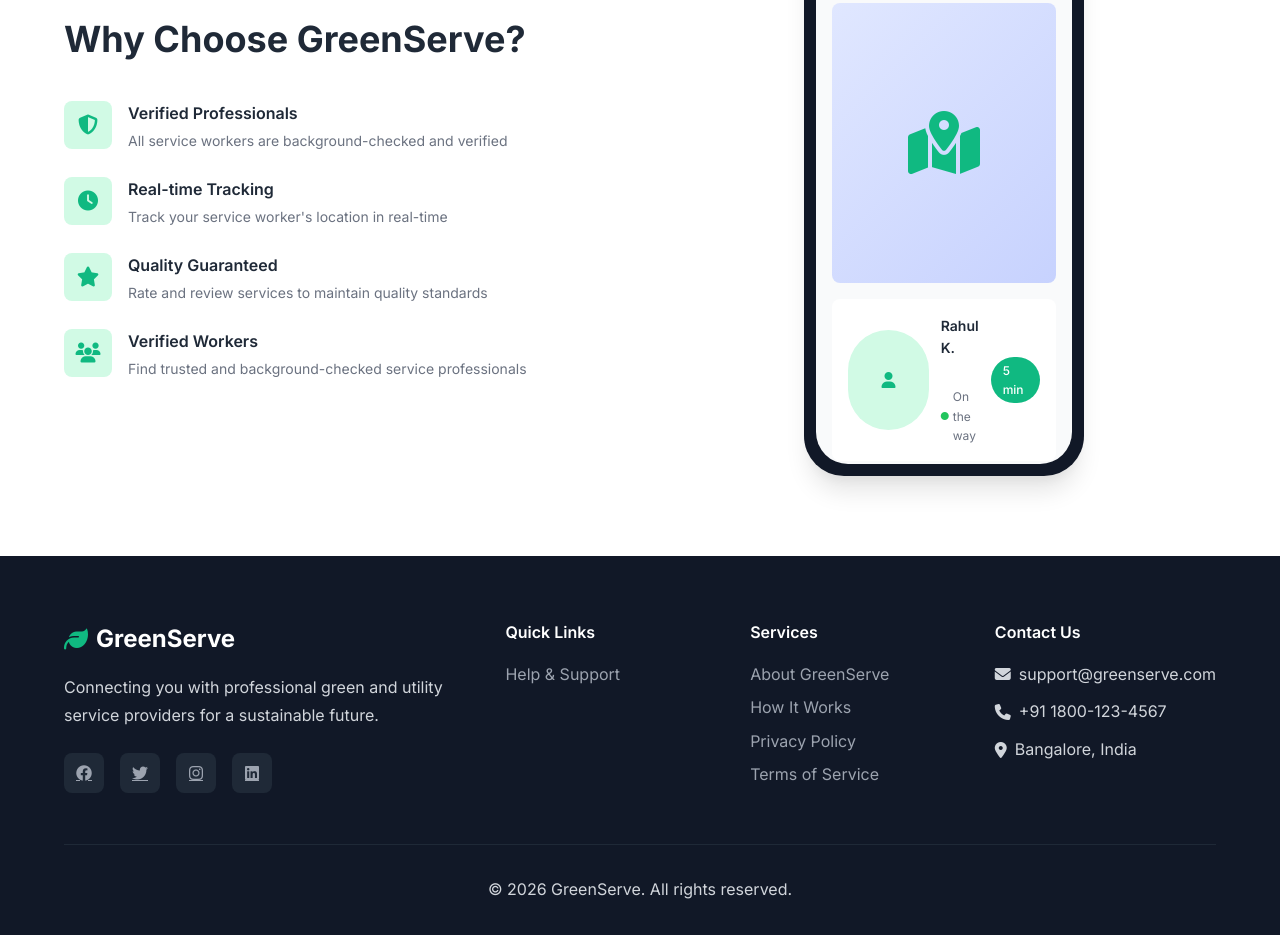
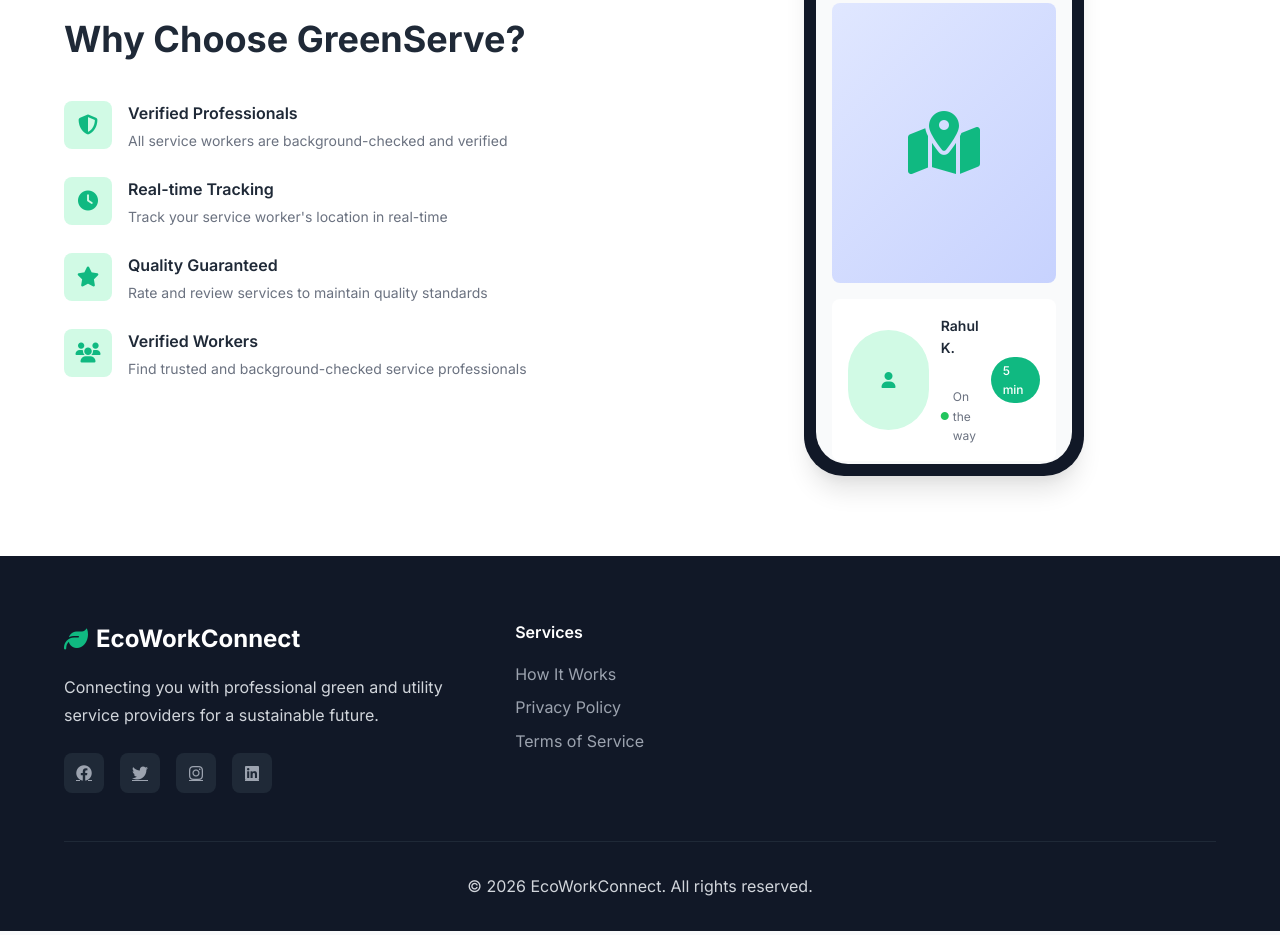
Before and after one commit to samba779/greenserve-platform, a website: page index.html in a window 1280 px wide. Shown: the part 1336-2271 px from the top of the page. Drawn offline with Linux system fonts and the light colour scheme.

Commit message:
ui: remove Help & Support, Contact Us, About sections from footer

```diff
--- a/index.html
+++ b/index.html
@@ -182,7 +182,7 @@
                 <div class="footer-brand">
                     <a href="index.html" class="footer-logo">
                         <i class="fas fa-leaf"></i>
-                        <span>GreenServe</span>
+                        <span>EcoWorkConnect</span>
                     </a>
                     <p>Connecting you with professional green and utility service providers for a sustainable future.</p>
                     <div class="social-links">
@@ -193,29 +193,16 @@
                     </div>
                 </div>
                 <div class="footer-links">
-                    <h4>Quick Links</h4>
-                    <ul>
-                        <li><a href="#">Help & Support</a></li>
-                    </ul>
-                </div>
-                <div class="footer-links">
                     <h4>Services</h4>
                     <ul>
-                        <li><a href="#">About GreenServe</a></li>
                         <li><a href="#">How It Works</a></li>
                         <li><a href="#">Privacy Policy</a></li>
                         <li><a href="#">Terms of Service</a></li>
                     </ul>
                 </div>
-                <div class="footer-contact">
-                    <h4>Contact Us</h4>
-                    <p><i class="fas fa-envelope"></i> support@greenserve.com</p>
-                    <p><i class="fas fa-phone"></i> +91 1800-123-4567</p>
-                    <p><i class="fas fa-map-marker-alt"></i> Bangalore, India</p>
-                </div>
             </div>
             <div class="footer-bottom">
-                <p>&copy; 2026 GreenServe. All rights reserved.</p>
+                <p>&copy; 2026 EcoWorkConnect. All rights reserved.</p>
             </div>
         </div>
     </footer>
```
Also changed, not shown: bookings.html (+0 -4 lines), service-detail.html (+1 -12 lines), services.html (+1 -7 lines), workers.html (+0 -8 lines).
